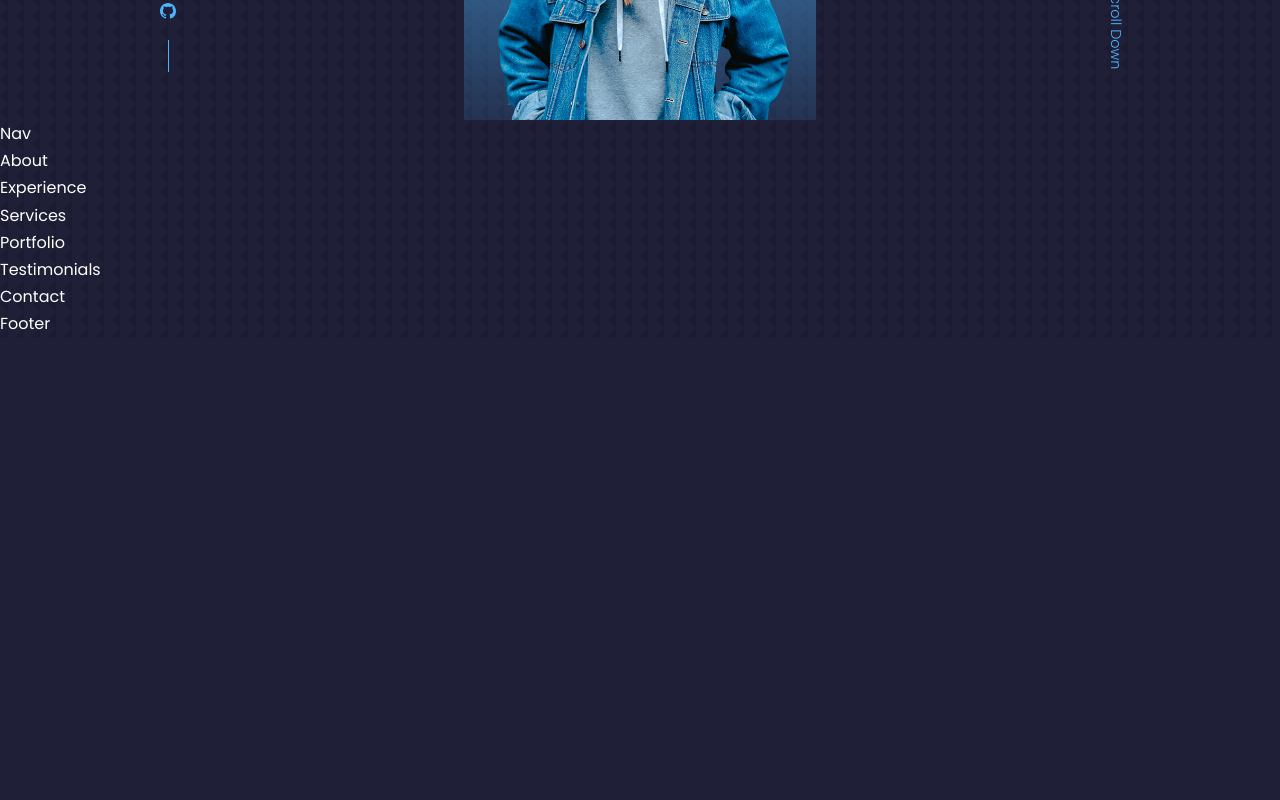
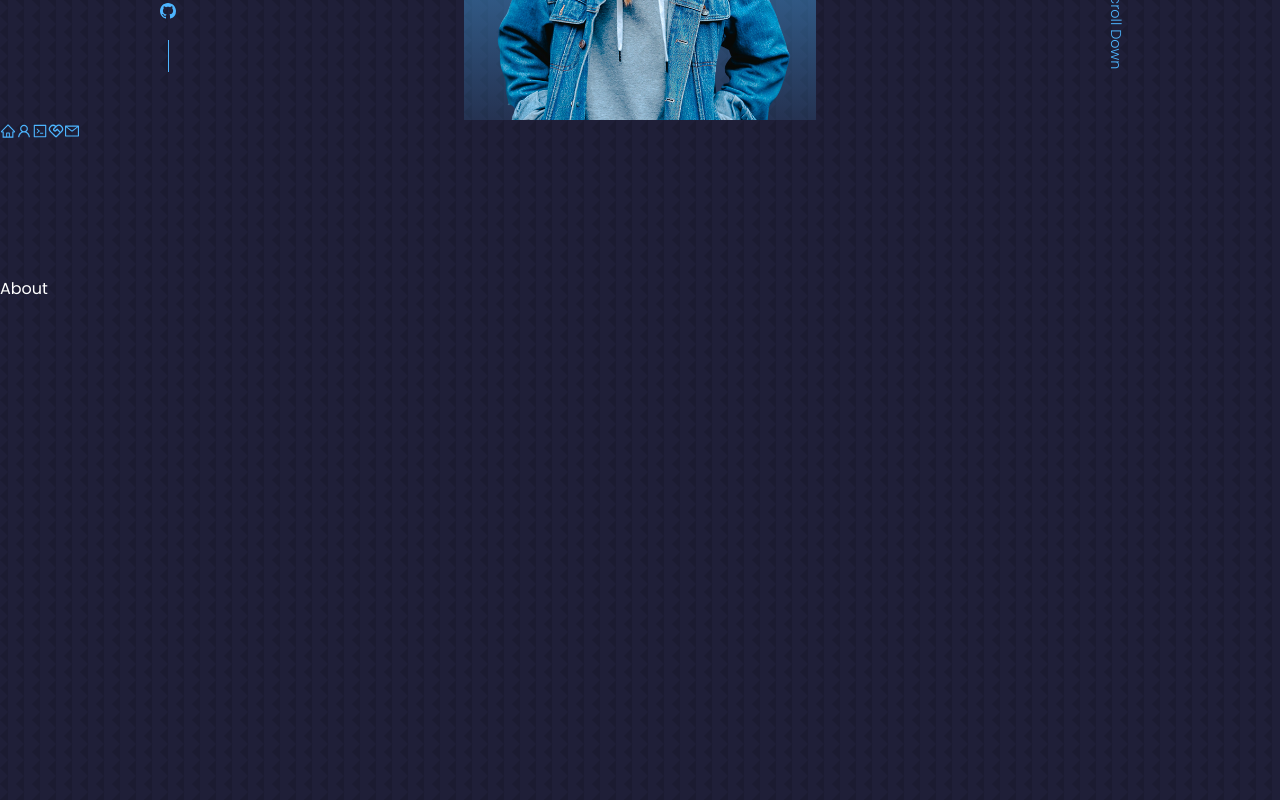
Before and after one commit to jzxl629/portfolio-website, a React (Create React App) app: page / in a window 1280 px wide. Shown: the part 680-1480 px from the top of the page. Before the commit the page ends 1018 px from the top, so only its background shows below. Built offline with nearby package versions, Linux system fonts and the light colour scheme.

Commit message:
Add 5 icons to nav bar for each section

```diff
--- a/src/components/about/About.jsx
+++ b/src/components/about/About.jsx
@@ -2,7 +2,7 @@
 import "./about.css";
 
 const About = () => {
-  return <div>About</div>;
+  return <section id="about">About</section>;
 };
 
 export default About;
--- a/src/components/contact/Contact.jsx
+++ b/src/components/contact/Contact.jsx
@@ -2,7 +2,7 @@
 import "./contact.css";
 
 const Contact = () => {
-  return <div>Contact</div>;
+  return <section id="contact">Contact</section>;
 };
 
 export default Contact;
--- a/src/components/experience/Experience.jsx
+++ b/src/components/experience/Experience.jsx
@@ -2,7 +2,7 @@
 import "./experience.css";
 
 const Experience = () => {
-  return <div>Experience</div>;
+  return <section id="experience">Experience</section>;
 };
 
 export default Experience;
--- a/src/components/nav/Nav.jsx
+++ b/src/components/nav/Nav.jsx
@@ -1,8 +1,31 @@
 import React from "react";
 import "./nav.css";
+import { AiOutlineHome } from "react-icons/ai";
+import { AiOutlineUser } from "react-icons/ai";
+import { AiOutlineCode } from "react-icons/ai";
+import { RiServiceLine } from "react-icons/ri";
+import { AiOutlineMail } from "react-icons/ai";
 
 const Nav = () => {
-  return <div>Nav</div>;
+  return (
+    <nav>
+      <a href="#">
+        <AiOutlineHome />
+      </a>
+      <a href="#about">
+        <AiOutlineUser />
+      </a>
+      <a href="#experience">
+        <AiOutlineCode />
+      </a>
+      <a href="#services">
+        <RiServiceLine />
+      </a>
+      <a href="#contact">
+        <AiOutlineMail />
+      </a>
+    </nav>
+  );
 };
 
 export default Nav;
--- a/src/components/portfolio/Portfolio.jsx
+++ b/src/components/portfolio/Portfolio.jsx
@@ -2,7 +2,7 @@
 import "./portfolio.css";
 
 const Portfolio = () => {
-  return <div>Portfolio</div>;
+  return <section id="portfolio">Portfolio</section>;
 };
 
 export default Portfolio;
--- a/src/components/services/Services.jsx
+++ b/src/components/services/Services.jsx
@@ -2,7 +2,7 @@
 import "./services.css";
 
 const Services = () => {
-  return <div>Services</div>;
+  return <section id="services">Services</section>;
 };
 
 export default Services;
--- a/src/index.css
+++ b/src/index.css
@@ -55,6 +55,7 @@
 
 section {
     margin-top: 8rem;
+    height: 100vh;
 }
 
 section > h2, section > h5 {
```
